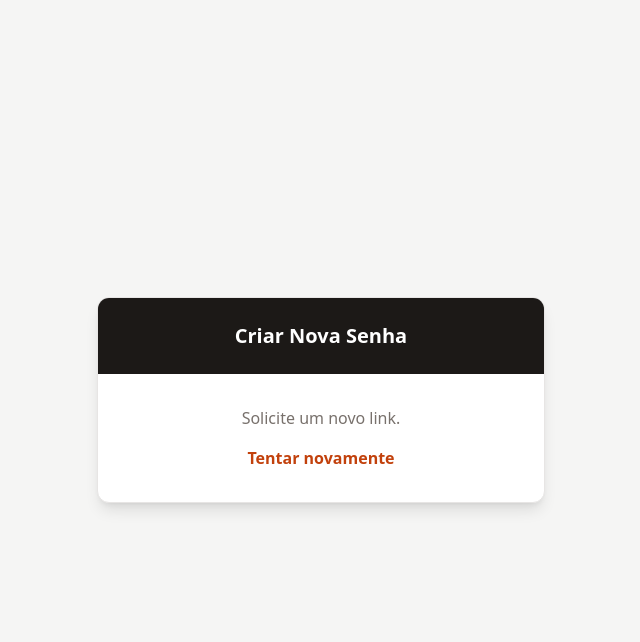
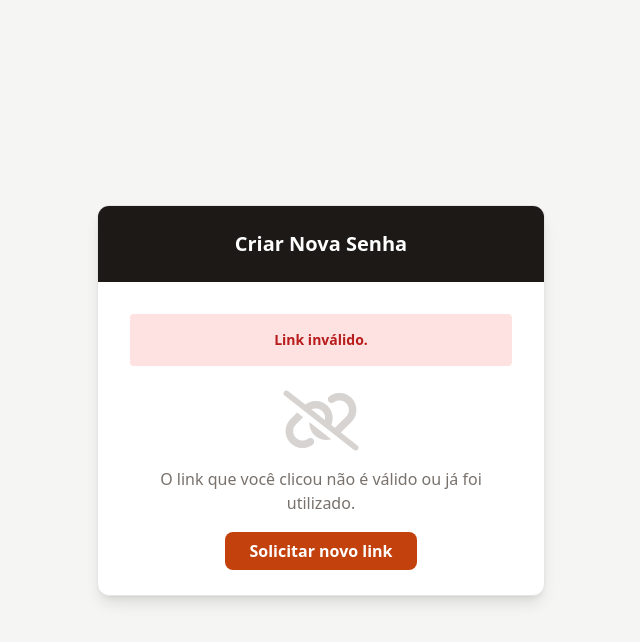
Before and after one commit to GildoAdrianoZERO/AfroLetrando, a PHP site: page /redefinir_senha.php in a window 1280 px wide. Shown: the top 642 px of the page, without its empty margins (319-959 px from the left). Run offline with PHP 8.4, Linux system fonts and the light colour scheme; some libraries are stand-ins or nearby versions.

Commit message:
Atualização redefinir senha

```diff
--- a/redefinir_senha.php
+++ b/redefinir_senha.php
@@ -2,10 +2,11 @@
 require_once 'conexao.php';
 
 $msg = '';
+$tipo_msg = '';
 $token = isset($_GET['token']) ? $_GET['token'] : '';
 $valido = false;
 
-// 1. Verifica se o token é válido e não expirou
+// 1. Verifica se o token existe no banco e se ainda é válido (data futura)
 if ($token) {
     $agora = date('Y-m-d H:i:s');
     $sql = "SELECT id FROM usuarios WHERE token_recuperacao = '$token' AND token_validade > '$agora'";
@@ -14,8 +15,12 @@ if ($token) {
     if ($result->num_rows > 0) {
         $valido = true;
     } else {
-        $msg = "Este link é inválido ou já expirou.";
+        $msg = "Este link é inválido ou já expirou (tem validade de 1 hora).";
+        $tipo_msg = "erro";
     }
+} else {
+    $msg = "Link inválido.";
+    $tipo_msg = "erro";
 }
 
 // 2. Processa a Nova Senha
@@ -24,16 +29,18 @@ if ($_SERVER['REQUEST_METHOD'] == 'POST' && $valido) {
     $confirma_senha = $_POST['confirma_senha'];
 
     if ($nova_senha === $confirma_senha) {
-        // Criptografa
+        // Criptografa a nova senha
         $hash = password_hash($nova_senha, PASSWORD_DEFAULT);
 
-        // Atualiza a senha e Limpa o token (para não ser usado de novo)
+        // Atualiza a senha e LIMPA o token (para esse link não ser usado de novo)
         $conn->query("UPDATE usuarios SET senha = '$hash', token_recuperacao = NULL, token_validade = NULL WHERE token_recuperacao = '$token'");
 
+        // Redireciona para o login com mensagem de sucesso
         header("Location: login.php?msg=senha_alterada");
         exit;
     } else {
-        $msg = "As senhas não coincidem.";
+        $msg = "As senhas não coincidem. Tente novamente.";
+        $tipo_msg = "erro";
     }
 }
 ?>
@@ -45,6 +52,7 @@ if ($_SERVER['REQUEST_METHOD'] == 'POST' && $valido) {
     <meta name="viewport" content="width=device-width, initial-scale=1.0">
     <title>Nova Senha | Afroletrando</title>
     <script src="https://cdn.tailwindcss.com"></script>
+    <link href="https://cdnjs.cloudflare.com/ajax/libs/font-awesome/6.0.0/css/all.min.css" rel="stylesheet">
 </head>
 <body class="bg-stone-100 h-screen flex items-center justify-center px-4">
 
@@ -55,30 +63,74 @@ if ($_SERVER['REQUEST_METHOD'] == 'POST' && $valido) {
 
         <div class="p-8">
             <?php if ($msg): ?>
-                <div class="bg-red-100 text-red-700 p-4 mb-6 rounded text-center font-bold"><?php echo $msg; ?></div>
+                <div class="p-4 mb-6 rounded text-sm font-bold text-center <?php echo ($tipo_msg == 'sucesso') ? 'bg-green-100 text-green-700' : 'bg-red-100 text-red-700'; ?>">
+                    <?php echo $msg; ?>
+                </div>
             <?php endif; ?>
 
             <?php if ($valido): ?>
                 <form method="POST">
-                    <div class="mb-4">
+
+                    <div class="mb-5">
                         <label class="block text-stone-600 text-sm font-bold mb-2">Nova Senha</label>
-                        <input type="password" name="nova_senha" required class="w-full px-4 py-3 rounded-lg border border-stone-300">
+                        <div class="relative">
+                            <input type="password" name="nova_senha" id="senha1" required
+                                   class="w-full px-4 py-3 pr-10 rounded-lg border border-stone-300 focus:outline-none focus:ring-2 focus:ring-orange-500 transition"
+                                   placeholder="••••••••">
+
+                            <button type="button" onclick="toggleSenha('senha1', 'icon1')"
+                                    class="absolute inset-y-0 right-0 pr-3 flex items-center text-stone-400 hover:text-stone-600 focus:outline-none cursor-pointer">
+                                <i id="icon1" class="fas fa-eye"></i>
+                            </button>
+                        </div>
                     </div>
-                    <div class="mb-6">
-                        <label class="block text-stone-600 text-sm font-bold mb-2">Confirmar Senha</label>
-                        <input type="password" name="confirma_senha" required class="w-full px-4 py-3 rounded-lg border border-stone-300">
+
+                    <div class="mb-8">
+                        <label class="block text-stone-600 text-sm font-bold mb-2">Confirmar Nova Senha</label>
+                        <div class="relative">
+                            <input type="password" name="confirma_senha" id="senha2" required
+                                   class="w-full px-4 py-3 pr-10 rounded-lg border border-stone-300 focus:outline-none focus:ring-2 focus:ring-orange-500 transition"
+                                   placeholder="••••••••">
+
+                            <button type="button" onclick="toggleSenha('senha2', 'icon2')"
+                                    class="absolute inset-y-0 right-0 pr-3 flex items-center text-stone-400 hover:text-stone-600 focus:outline-none cursor-pointer">
+                                <i id="icon2" class="fas fa-eye"></i>
+                            </button>
+                        </div>
                     </div>
-                    <button type="submit" class="w-full bg-green-700 hover:bg-green-800 text-white font-bold py-3 rounded-lg transition">
+
+                    <button type="submit" class="w-full bg-stone-900 hover:bg-orange-700 text-white font-bold py-3 rounded-lg transition shadow-lg">
                         SALVAR NOVA SENHA
                     </button>
                 </form>
             <?php else: ?>
+
                 <div class="text-center">
-                    <p class="text-stone-500 mb-4">Solicite um novo link.</p>
-                    <a href="esqueceu_senha.php" class="text-orange-700 font-bold hover:underline">Tentar novamente</a>
+                    <div class="text-stone-300 text-6xl mb-4"><i class="fas fa-link-slash"></i></div>
+                    <p class="text-stone-500 mb-6">O link que você clicou não é válido ou já foi utilizado.</p>
+                    <a href="esqueceu_senha.php" class="bg-orange-700 text-white px-6 py-2 rounded-lg font-bold hover:bg-orange-800 transition">Solicitar novo link</a>
                 </div>
+
             <?php endif; ?>
         </div>
     </div>
+
+    <script>
+        function toggleSenha(inputId, iconId) {
+            const input = document.getElementById(inputId);
+            const icon = document.getElementById(iconId);
+
+            if (input.type === 'password') {
+                input.type = 'text';
+                icon.classList.remove('fa-eye');
+                icon.classList.add('fa-eye-slash');
+            } else {
+                input.type = 'password';
+                icon.classList.remove('fa-eye-slash');
+                icon.classList.add('fa-eye');
+            }
+        }
+    </script>
+
 </body>
 </html>
```
Also changed, not shown: esqueceu_senha.php (+5 -3 lines), login.php (+36 -14 lines).
